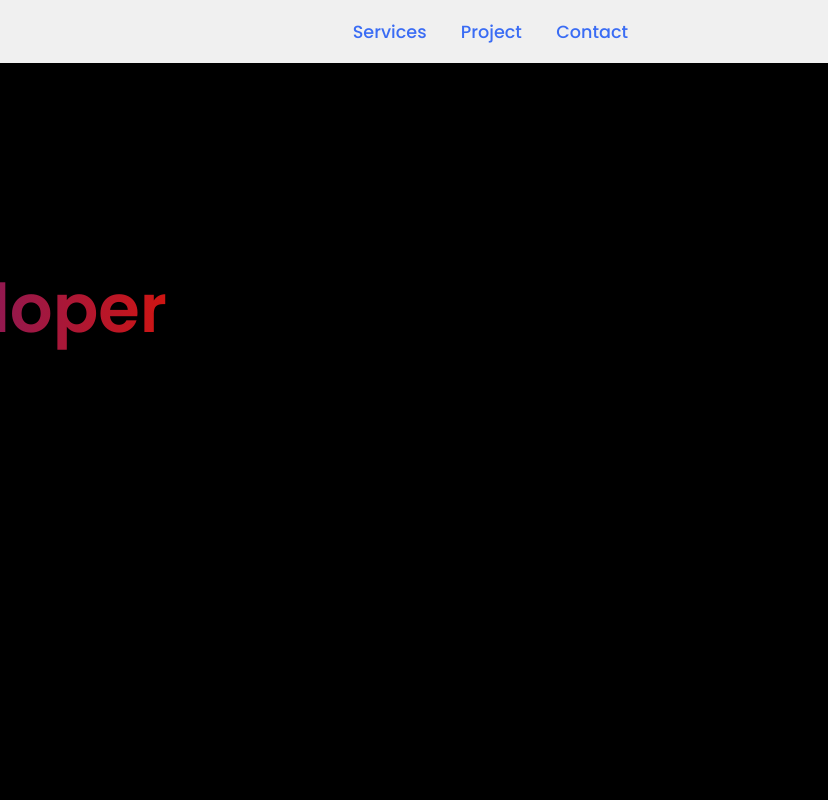
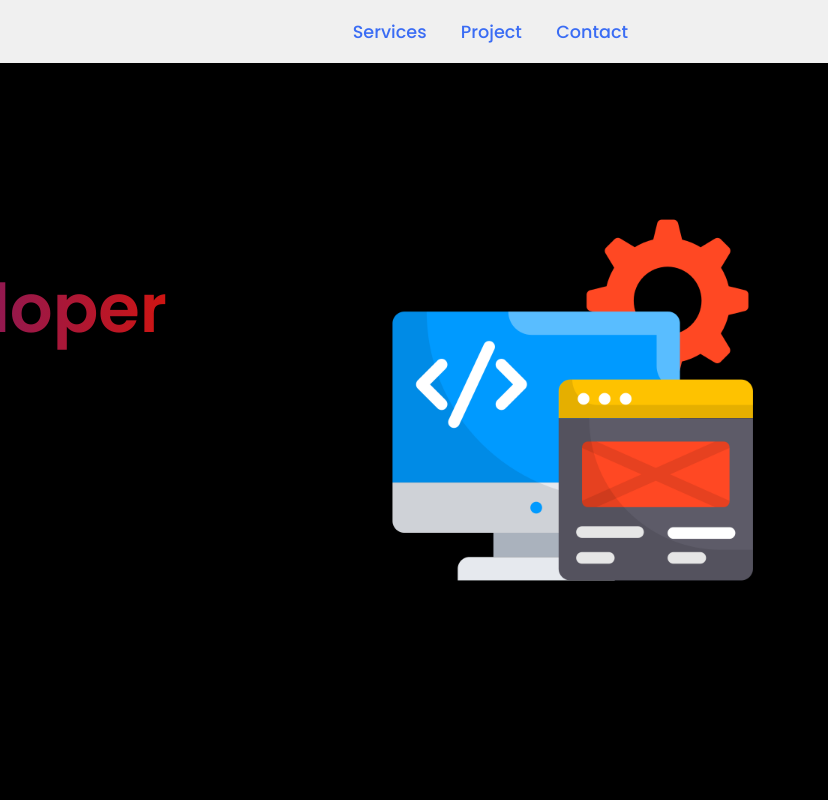
Before and after one commit to M15z/Portfolio, a plain HTML site: page index.html in a window 1280 px wide. Shown: the top 800 px of the page, 452-1280 px from the left. Drawn offline with Linux system fonts and the light colour scheme; the site is published under a folder, as on GitHub Pages, so addresses that start at the root find nothing.

Commit message:
Update style.css

```diff
--- a/style.css
+++ b/style.css
@@ -48,7 +48,7 @@ section{
     justify-content: center;
     width: 100%;
     min-height: 100vh;
-    background: url(/imeges/app-development.png) no-repeat;
+    background: url(imeges/app-development.png) no-repeat;
     background-color: rgb(0, 0, 0);
     background-position: 93% center;
     background-size: 30%;
```
